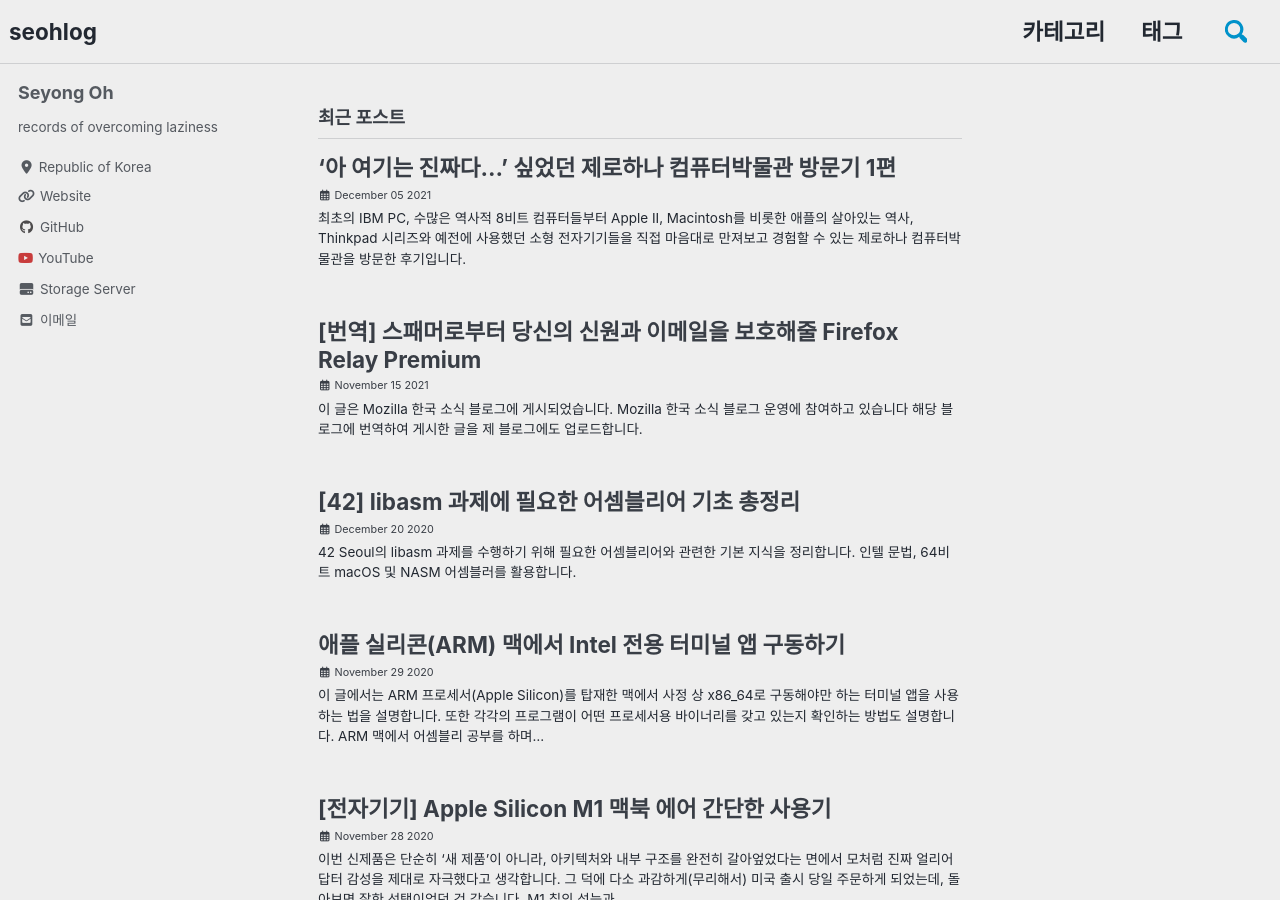
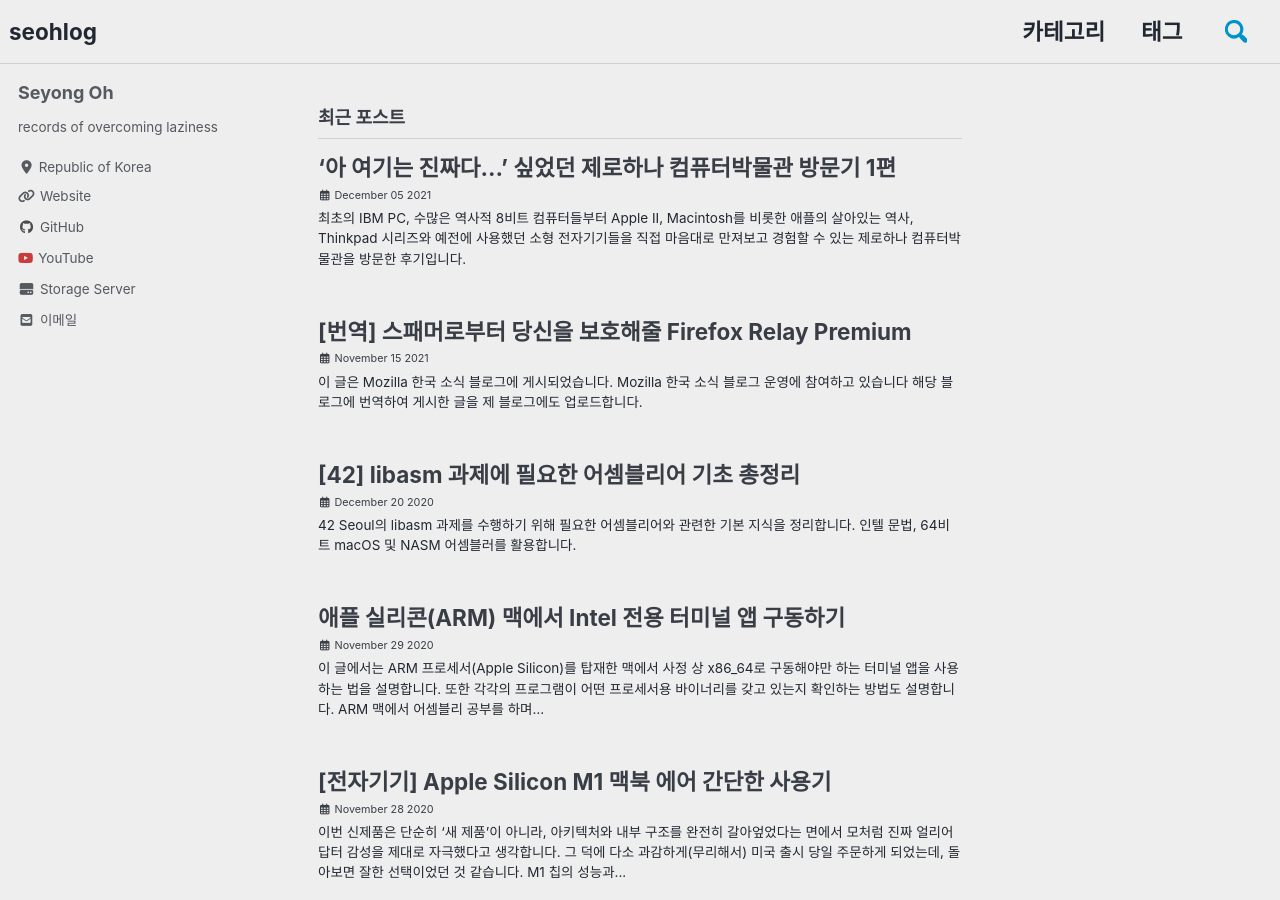
Before and after one commit to ohseyong/ohseyong.github.io, a Jekyll site: the page built from index.html, in a window 1280 px wide and 900 px high. Built offline with Jekyll 4.4.1, drawn with Linux system fonts in a browser that asks for light colours; cached includes are drawn as plain includes; nearby versions of some CDN libraries; the list of posts is cut into pages by our own code.

Commit message:
Update 2021-11-16-Mozilla-Firerox-Relay.md

```diff
--- a/_posts/2021-11-16-Mozilla-Firerox-Relay.md
+++ b/_posts/2021-11-16-Mozilla-Firerox-Relay.md
@@ -1,5 +1,5 @@
 ---
-title: "[번역] 스패머로부터 당신의 신원과 이메일을 보호해줄 Firefox Relay Premium"
+title: "[번역] 스패머로부터 당신을 보호해줄 Firefox Relay Premium"
 # excerpt: "정말 10분이면 만들 수 있다"
 date: 2021-11-16 00:00:00 +0900
 categories: news
```
